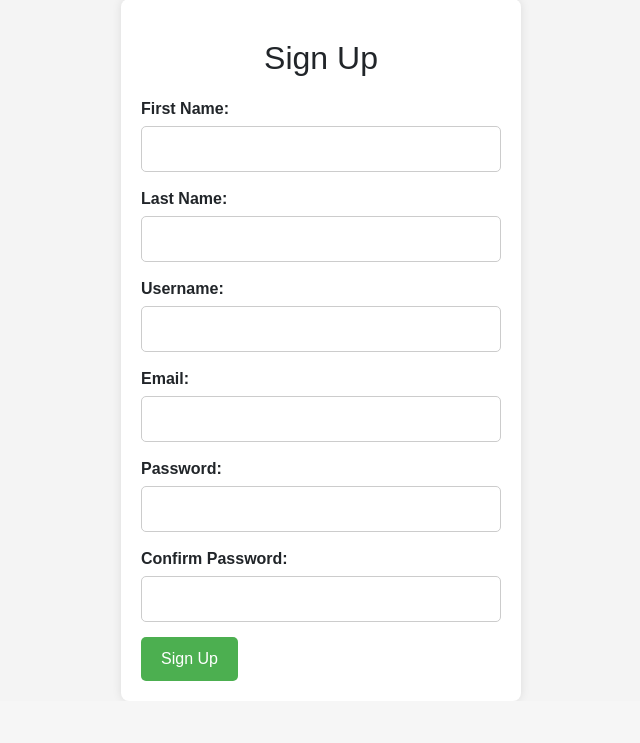
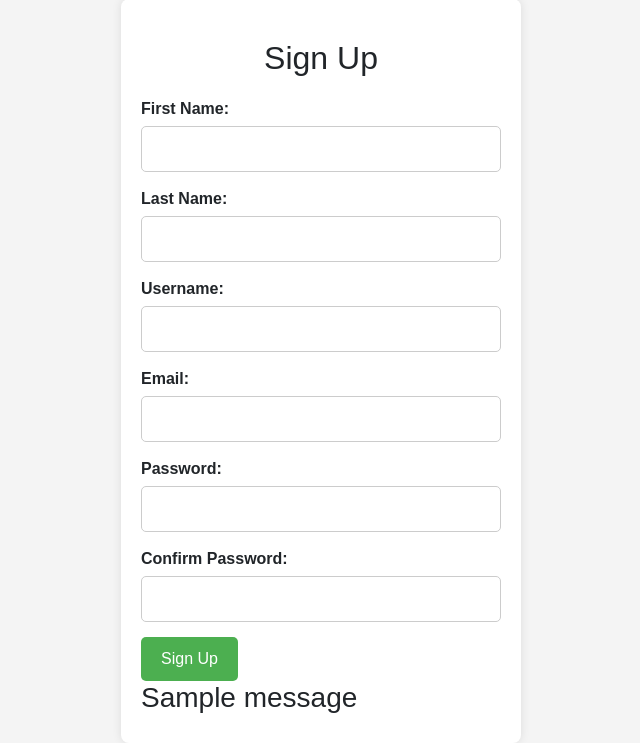
Before and after one commit to nabSwin99/WingsOnWheels, a Django app: page /accounts/register in a window 1280 px wide. Shown: the part 110-853 px from the top of the page, without its empty margins (319-959 px from the left). Before the commit the page ends 802 px from the top, so only its background shows below. Run offline with Django 5.2, Linux system fonts and the light colour scheme; tables that the repository leaves empty hold one stand-in row (values such as "Sample post"); one stand-in notice (Sample message) is shown.

Commit message:
Update register.html

```diff
--- a/templates/register.html
+++ b/templates/register.html
@@ -132,6 +132,12 @@
 
             <input type="submit" value="Sign Up">
         </form>
+        <div>
+        {% for message in messages %}
+        <h3> {{message}}</h3>
+        {% endfor %}
+        </div>
     </div>
+
 </body>
 </html>
```
